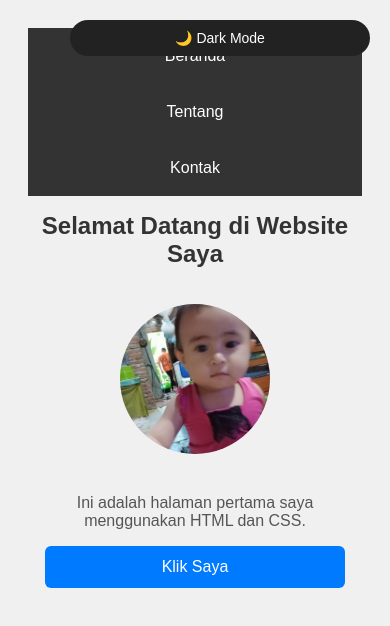
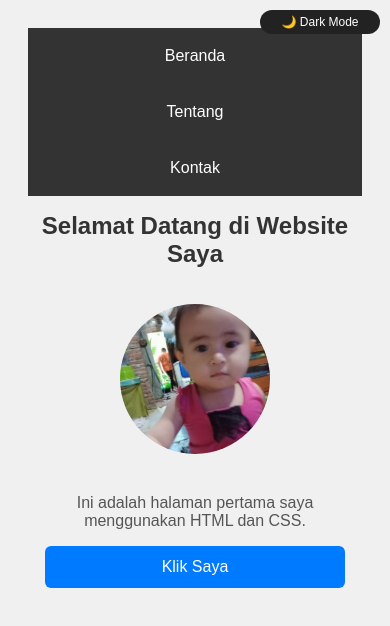
Before and after one commit to Farel2418/Website-Pertama, a plain HTML site: page index.html in a window 390 px wide. Drawn offline with Linux system fonts and the light colour scheme.

Commit message:
Add files via upload

```diff
--- a/index.html
+++ b/index.html
@@ -14,8 +14,9 @@
         <li><a href="kontak.html">Kontak</a></li>
       </ul>
     </nav>
-    <button onclick="toggleDarkMode()" id="darkToggle" class="dark-toggle">🌙 Dark Mode</button>
-
+    <button onclick="toggleDarkMode()" id="darkToggle" class="dark-toggle">
+      🌙
+    </button>
 
     <h1 class="fade-in">Selamat Datang di Website Saya</h1>
     <img src="foto.jpg" class="gambar fade-in" />
@@ -26,43 +27,41 @@
   <script>
     window.onload = function () {
       const body = document.body;
-    const toggleBtn = document.getElementById('darkToggle');
+      const toggleBtn = document.getElementById("darkToggle");
 
       function updateToggleText(isDark) {
-      toggleBtn.textContent = isDark ? '☀️ Light Mode' : '🌙 Dark Mode';
+        toggleBtn.textContent = isDark ? "☀️ Light Mode" : "🌙 Dark Mode";
       }
 
       // Cek status dark mode saat halaman dimuat
-    const darkSaved = localStorage.getItem('darkMode') === 'true';
+      const darkSaved = localStorage.getItem("darkMode") === "true";
       if (darkSaved) {
-      body.classList.add('dark-mode');
+        body.classList.add("dark-mode");
       }
 
       updateToggleText(darkSaved);
 
       // Toggle saat tombol diklik
       window.toggleDarkMode = function () {
-      body.classList.toggle('dark-mode');
-      const isDark = body.classList.contains('dark-mode');
-      localStorage.setItem('darkMode', isDark);
+        body.classList.toggle("dark-mode");
+        const isDark = body.classList.contains("dark-mode");
+        localStorage.setItem("darkMode", isDark);
         updateToggleText(isDark);
-    }
+      };
     };
   </script>
 
-
   <script>
     // Aktifkan dark mode kalau sebelumnya disimpan
-  if (localStorage.getItem('darkMode') === 'true') {
-    document.body.classList.add('dark-mode');
+    if (localStorage.getItem("darkMode") === "true") {
+      document.body.classList.add("dark-mode");
     }
 
     function toggleDarkMode() {
-    document.body.classList.toggle('dark-mode');
+      document.body.classList.toggle("dark-mode");
       // Simpan status ke localStorage
-    const isDark = document.body.classList.contains('dark-mode');
-    localStorage.setItem('darkMode', isDark);
+      const isDark = document.body.classList.contains("dark-mode");
+      localStorage.setItem("darkMode", isDark);
     }
   </script>
-
 </html>
--- a/style.css
+++ b/style.css
@@ -150,17 +150,29 @@ nav ul li a:hover {
   background-color: #222;
   color: #fff;
   border: none;
-  border-radius: 20px;
+  border-radius: 50px;
   cursor: pointer;
   z-index: 999;
   font-size: 14px;
-  transition: background-color 0.3s;
+  line-height: 1;
+  white-space: nowrap;
+  transition: background-color 0.3s, transform 0.2s;
+}
+
+@media (max-width: 600px) {
+  .dark-toggle {
+    top: 10px;
+    right: 10px;
+    padding: 6px 10px;
+    font-size: 12px;
+    max-width: 120px;
+  }
 }
 
 .dark-toggle:hover {
   background-color: #444;
 }
- body.dark-mode {
+body.dark-mode {
   background-color: #121212;
   color: #e0e0e0;
 }
```
Lines whose indentation alone changed are shown as unchanged.
